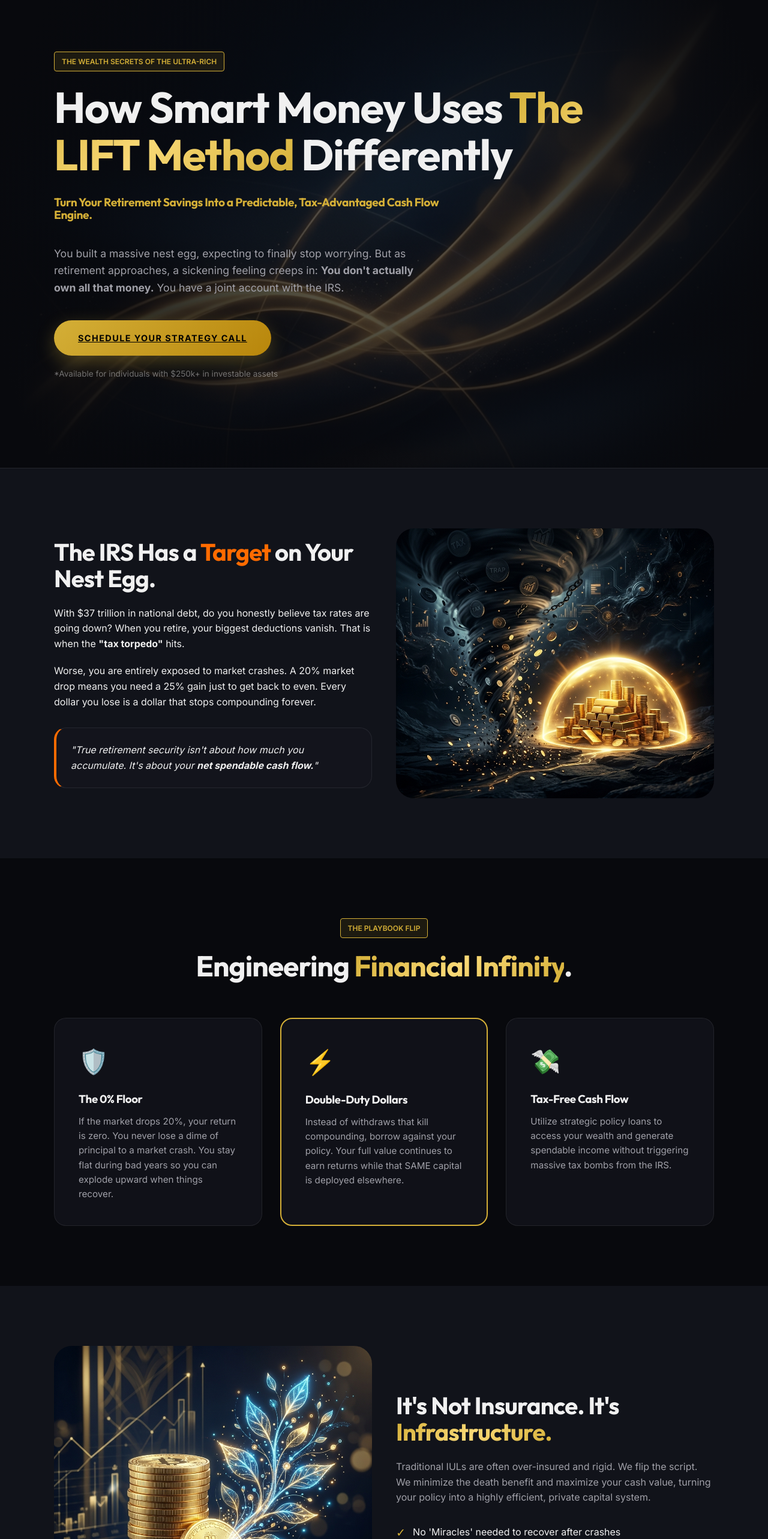
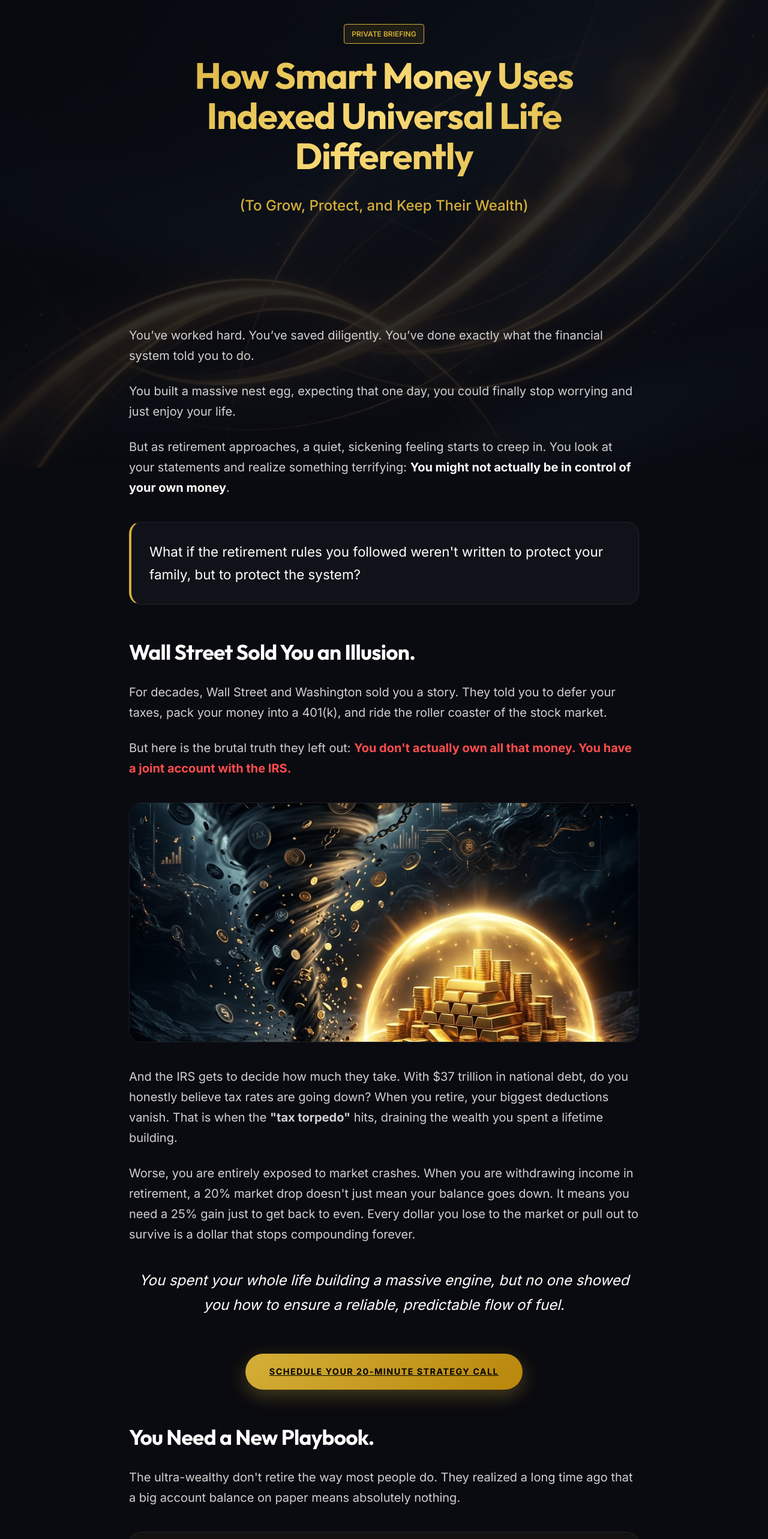
Before and after one commit to bxeinc-900/lift-sales-page-test-1, a Next.js app: page / in a window 1280 px wide. Shown: the part 20-2586 px from the top of the page at 60% size. Built offline with nearby package versions, Linux system fonts and the light colour scheme.

Commit message:
Rewrite: Long Copy Sales Letter style for LIFT Method

```diff
--- a/app/page.tsx
+++ b/app/page.tsx
@@ -4,186 +4,164 @@ import Image from "next/image";
 
 export default function Home() {
   return (
-    <main>
-      {/* --- HERO SECTION --- */}
-      <section className="hero" style={{
-        position: 'relative',
-        minHeight: '100vh',
-        display: 'flex',
-        alignItems: 'center',
-        paddingTop: '60px',
-        overflow: 'hidden'
-      }}>
-        {/* Hero Background Image Overlay */}
-        <div style={{
-          position: 'absolute',
-          top: 0,
-          left: 0,
-          width: '100%',
-          height: '100%',
-          zIndex: -1,
-        }}>
-          <Image
-            src="/images/hero.png"
-            alt="Wealth growth"
-            fill
-            style={{ objectFit: 'cover', opacity: 0.4 }}
-            priority
-          />
-          <div style={{
-            position: 'absolute',
-            top: 0,
-            left: 0,
-            width: '100%',
-            height: '100%',
-            background: 'radial-gradient(circle at center, transparent 0%, var(--bg-primary) 90%)'
-          }}></div>
-        </div>
+    <main style={{ backgroundColor: '#0a0b10', color: '#f0f0f0', minHeight: '100vh', paddingBottom: '100px' }}>
+      {/* Background Hero Overlay */}
+      <div style={{ position: 'fixed', top: 0, left: 0, width: '100vw', height: '100vh', zIndex: 0, opacity: 0.15, pointerEvents: 'none' }}>
+        <Image src="/images/hero.png" alt="background" fill style={{ objectFit: 'cover' }} />
+      </div>
 
-        <div className="container" style={{ position: 'relative', zIndex: 1 }}>
-          <div className="badge reveal">THE WEALTH SECRETS OF THE ULTRA-RICH</div>
-          <h1 className="reveal reveal-delay-1" style={{ fontSize: 'clamp(2.5rem, 6vw, 4.5rem)', marginBottom: '30px', maxWidth: '900px' }}>
-            How Smart Money Uses <span className="gold-gradient">The LIFT Method</span> Differently
+      <div className="container" style={{ position: 'relative', zIndex: 1, maxWidth: '850px', transform: 'translateY(60px)' }}>
+
+        {/* --- 1. HEADLINE --- */}
+        <header style={{ textAlign: 'center', marginBottom: '80px' }}>
+          <div className="badge">PRIVATE BRIEFING</div>
+          <h1 style={{ fontSize: 'clamp(2.5rem, 5vw, 3.8rem)', lineHeight: 1.1, marginBottom: '30px' }} className="gold-gradient">
+            How Smart Money Uses Indexed Universal Life Differently
           </h1>
-          <p className="font-heading reveal reveal-delay-2" style={{ color: 'var(--accent-gold)', fontSize: '1.2rem', marginBottom: '40px', maxWidth: '700px' }}>
-            Turn Your Retirement Savings Into a Predictable, Tax-Advantaged Cash Flow Engine.
+          <p style={{ fontSize: '1.5rem', color: 'var(--accent-gold)', fontWeight: 500 }}>
+            (To Grow, Protect, and Keep Their Wealth)
           </p>
-          <p className="reveal reveal-delay-3" style={{ maxWidth: '600px', fontSize: '1.1rem', color: 'var(--text-secondary)', marginBottom: '40px' }}>
-            You built a massive nest egg, expecting to finally stop worrying. But as retirement approaches, a sickening feeling creeps in: <strong>You don't actually own all that money.</strong> You have a joint account with the IRS.
-          </p>
-          <div className="reveal reveal-delay-3">
-            <a href="#schedule" className="btn-primary">Schedule Your Strategy Call</a>
-            <p style={{ marginTop: '20px', fontSize: '0.85rem', color: 'rgba(255,255,255,0.4)' }}>
-              *Available for individuals with $250k+ in investable assets
+        </header>
+
+        {/* --- 2. OPENING HOOK --- */}
+        <section className="letter-body" style={{ fontSize: '1.25rem', lineHeight: 1.7, color: '#d0d0d0' }}>
+          <p style={{ marginBottom: '25px' }}>You’ve worked hard. You’ve saved diligently. You’ve done exactly what the financial system told you to do.</p>
+          <p style={{ marginBottom: '25px' }}>You built a massive nest egg, expecting that one day, you could finally stop worrying and just enjoy your life.</p>
+          <p style={{ marginBottom: '40px' }}>But as retirement approaches, a quiet, sickening feeling starts to creep in. You look at your statements and realize something terrifying: <strong style={{ color: '#fff' }}>You might not actually be in control of your own money</strong>.</p>
+
+          <div className="glass" style={{ padding: '30px', margin: '40px 0', borderLeft: '4px solid var(--accent-gold)' }}>
+            <p style={{ margin: 0, color: '#fff', fontSize: '1.4rem' }}>
+              What if the retirement rules you followed weren't written to protect your family, but to protect the system?
             </p>
           </div>
-        </div>
-      </section>
 
-      {/* --- THE TAX TORPEDO SECTION --- */}
-      <section className="problem" style={{ background: 'var(--bg-secondary)', borderTop: '1px solid var(--glass-border)' }}>
-        <div className="container">
-          <div className="grid-2">
-            <div className="reveal">
-              <h2 style={{ fontSize: '2.5rem', marginBottom: '24px' }}>The IRS Has a <span style={{ color: 'var(--accent-orange)' }}>Target</span> on Your Nest Egg.</h2>
-              <div style={{ marginBottom: '30px' }}>
-                <p style={{ marginBottom: '20px' }}>With $37 trillion in national debt, do you honestly believe tax rates are going down? When you retire, your biggest deductions vanish. That is when the <strong>&quot;tax torpedo&quot;</strong> hits.</p>
-                <p>Worse, you are entirely exposed to market crashes. A 20% market drop means you need a 25% gain just to get back to even. Every dollar you lose is a dollar that stops compounding forever.</p>
-              </div>
-              <div className="glass" style={{ padding: '24px', borderLeft: '4px solid var(--accent-orange)' }}>
-                <p style={{ fontStyle: 'italic', color: 'var(--text-primary)' }}>
-                  &quot;True retirement security isn&apos;t about how much you accumulate. It&apos;s about your <strong>net spendable cash flow.</strong>&quot;
-                </p>
-              </div>
+          {/* --- 3. PROBLEM AGITATION --- */}
+          <h2 style={{ color: '#fff', fontSize: '2.2rem', marginTop: '60px', marginBottom: '30px' }}>Wall Street Sold You an Illusion.</h2>
+          <p style={{ marginBottom: '25px' }}>For decades, Wall Street and Washington sold you a story. They told you to defer your taxes, pack your money into a 401(k), and ride the roller coaster of the stock market.</p>
+          <p style={{ marginBottom: '25px' }}>But here is the brutal truth they left out: <strong style={{ color: '#ff4d4d' }}>You don&apos;t actually own all that money. You have a joint account with the IRS.</strong></p>
+
+          <div style={{ position: 'relative', height: '400px', margin: '40px 0', borderRadius: '20px', overflow: 'hidden', border: '1px solid var(--glass-border)' }}>
+            <Image src="/images/tax-trap.png" alt="Tax Trap" fill style={{ objectFit: 'cover' }} />
+          </div>
+
+          <p style={{ marginBottom: '25px' }}>And the IRS gets to decide how much they take. With $37 trillion in national debt, do you honestly believe tax rates are going down? When you retire, your biggest deductions vanish. That is when the <strong>&quot;tax torpedo&quot;</strong> hits, draining the wealth you spent a lifetime building.</p>
+          <p style={{ marginBottom: '40px' }}>Worse, you are entirely exposed to market crashes. When you are withdrawing income in retirement, a 20% market drop doesn&apos;t just mean your balance goes down. It means you need a 25% gain just to get back to even. Every dollar you lose to the market or pull out to survive is a dollar that stops compounding forever.</p>
+          <p style={{ marginBottom: '40px', textAlign: 'center', fontSize: '1.5rem', color: '#fff' }}>
+            <em>You spent your whole life building a massive engine, but no one showed you how to ensure a reliable, predictable flow of fuel.</em>
+          </p>
+
+          <div style={{ textAlign: 'center', margin: '60px 0' }}>
+            <a href="#schedule" className="btn-primary">Schedule Your 20-Minute Strategy Call</a>
+          </div>
+
+          {/* --- 4. THE AHA MOMENT --- */}
+          <h2 style={{ color: '#fff', fontSize: '2.2rem', marginTop: '60px', marginBottom: '30px' }}>You Need a New Playbook.</h2>
+          <p style={{ marginBottom: '25px' }}>The ultra-wealthy don&apos;t retire the way most people do. They realized a long time ago that a big account balance on paper means absolutely nothing.</p>
+          <div className="glass g-glow" style={{ padding: '40px', margin: '40px 0', textAlign: 'center', background: 'rgba(212, 175, 55, 0.05)' }}>
+            <h3 style={{ fontSize: '1.8rem', color: 'var(--accent-gold)' }}>True retirement security isn&apos;t about how much you accumulate. It&apos;s about your net spendable cash flow.</h3>
+          </div>
+          <p style={{ marginBottom: '25px' }}>The wealthy don&apos;t just leave their money sitting as a target for taxes and market crashes. They engineer their assets to produce predictable, tax-advantaged income, regardless of what the stock market is doing.</p>
+
+          {/* --- 5. INTRODUCE THE SOLUTION --- */}
+          <h2 style={{ color: '#fff', fontSize: '2.5rem', marginTop: '80px', marginBottom: '40px', textAlign: 'center' }}>Introducing <span className="gold-gradient">The LIFT Method</span></h2>
+          <p style={{ marginBottom: '25px' }}>LIFT stands for <strong style={{ color: '#fff' }}>Leverage, Indexed Growth, Flexible, Tax-Advantaged Strategy</strong>.</p>
+          <p style={{ marginBottom: '25px' }}>It uses specially designed Indexed Universal Life (IUL) not as a traditional insurance policy, but as the underlying infrastructure for your wealth.</p>
+          <p style={{ marginBottom: '40px' }}>Traditional IULs are often over-insured, under-funded, and rigid. We flip the script. We minimize the death benefit and maximize your cash value, turning your policy into a highly efficient, private capital system.</p>
+
+          {/* --- 6. BENEFITS STACK --- */}
+          <div className="glass" style={{ padding: '50px', margin: '60px 0' }}>
+            <h3 style={{ fontSize: '1.8rem', marginBottom: '30px', color: '#fff' }}>When you implement the LIFT Method, you completely change the math:</h3>
+            <ul style={{ listStyle: 'none', padding: 0 }}>
+              <li style={{ marginBottom: '35px', display: 'flex', gap: '20px' }}>
+                <span style={{ fontSize: '2rem' }}>🛡️</span>
+                <div>
+                  <strong style={{ display: 'block', color: 'var(--accent-gold)', fontSize: '1.3rem' }}>The 0% Floor</strong>
+                  Your cash value is linked to a market index, but not IN the market. If the market drops 20%, your return is simply zero. <strong style={{ color: '#fff' }}>You never lose a dime of principal to a crash.</strong>
+                </div>
+              </li>
+              <li style={{ marginBottom: '35px', display: 'flex', gap: '20px' }}>
+                <span style={{ fontSize: '2rem' }}>💎</span>
+                <div>
+                  <strong style={{ display: 'block', color: 'var(--accent-gold)', fontSize: '1.3rem' }}>No Miracles Needed</strong>
+                  Because you never lose ground during bad years, you don&apos;t need a miracle to recover. You just need one good year of gains to experience dramatic compounding.
+                </div>
+              </li>
+              <li style={{ marginBottom: '35px', display: 'flex', gap: '20px' }}>
+                <span style={{ fontSize: '2rem' }}>⚡</span>
+                <div>
+                  <strong style={{ display: 'block', color: 'var(--accent-gold)', fontSize: '1.3rem' }}>Double-Duty Dollars</strong>
+                  Instead of withdrawing money and interrupting your growth, you <em>borrow</em> against your policy. Your full cash value continues to earn returns, while you deploy that borrowed capital elsewhere.
+                </div>
+              </li>
+              <li style={{ marginBottom: '15px', display: 'flex', gap: '20px' }}>
+                <span style={{ fontSize: '2rem' }}>💸</span>
+                <div>
+                  <strong style={{ display: 'block', color: 'var(--accent-gold)', fontSize: '1.3rem' }}>Tax-Advantaged Cash Flow</strong>
+                  By utilizing policy loans, you can access your capital and generate spendable income without triggering massive tax bombs.
+                </div>
+              </li>
+            </ul>
+          </div>
+
+          <div style={{ position: 'relative', height: '400px', margin: '40px 0', borderRadius: '20px', overflow: 'hidden', border: '1px solid var(--glass-border)' }}>
+            <Image src="/images/double-duty.png" alt="Double Duty Dollars" fill style={{ objectFit: 'cover' }} />
+          </div>
+
+          {/* --- 7. PROOF & CREDIBILITY --- */}
+          <h2 style={{ color: '#fff', fontSize: '2.2rem', marginTop: '80px', marginBottom: '30px' }}>Proven, Stress-Tested Framework.</h2>
+          <p style={{ marginBottom: '25px' }}>This isn&apos;t theoretical. Our strategies are built on custom-designed Monte Carlo analysis, utilizing 30 years of real historical market data.</p>
+          <p style={{ marginBottom: '40px' }}>Over the last 25 years, our firm has successfully guided over 200 clients, with the average client effectively doubling their net spendable retirement income.</p>
+
+          {/* --- 8. OBJECTION HANDLING --- */}
+          <div style={{ background: 'rgba(255,255,255,0.03)', padding: '40px', borderRadius: '15px', margin: '60px 0' }}>
+            <p style={{ marginBottom: '20px' }}><em>You might be thinking: &quot;Isn&apos;t IUL just expensive life insurance?&quot;</em></p>
+            <p style={{ marginBottom: '40px', borderLeft: '3px solid #555', paddingLeft: '20px' }}>If it&apos;s designed the traditional way? Yes. Most policies are built to maximize the death benefit. The LIFT method engineers the policy strictly for efficient cash accumulation and flexibility.</p>
+
+            <p style={{ marginBottom: '20px' }}><em>&quot;What if the market stays flat for years?&quot;</em></p>
+            <p style={{ margin: 0, borderLeft: '3px solid #555', paddingLeft: '20px' }}>That is exactly why the 0% floor is so powerful. In a traditional portfolio, a flat market destroys your retirement because you are withdrawing funds while the account stagnates. With LIFT, you preserve your capital so it explodes upward the moment the market recovers.</p>
+          </div>
+
+          {/* --- 9. THE OFFER & VALUE STACK --- */}
+          <section id="schedule" className="glass" style={{ padding: '60px', margin: '100px 0', textAlign: 'center', background: 'linear-gradient(rgba(212, 175, 55, 0.05), transparent)' }}>
+            <h2 style={{ fontSize: '2.5rem', color: '#fff', marginBottom: '30px' }}>Get Your Personalized LIFT Roadmap.</h2>
+            <p style={{ marginBottom: '40px' }}>When you schedule a call with us today, you aren&apos;t getting a sales pitch. You are getting a personalized roadmap:</p>
+
+            <div className="grid-2" style={{ textAlign: 'left', marginBottom: '40px' }}>
+               <div className="glass" style={{ padding: '20px' }}>
+                  <p><strong>✓ 20-Minute Strategy Call</strong>: No pressure evaluation.</p>
+               </div>
+               <div className="glass" style={{ padding: '20px' }}>
+                  <p><strong>✓ Custom Monte Carlo Analysis</strong>: Stress-test against 30 years of data.</p>
+               </div>
+               <div className="glass" style={{ padding: '20px' }}>
+                  <p><strong>✓ Side-by-Side Comparison</strong>: Your current path vs. The LIFT Path.</p>
+               </div>
             </div>
-            <div className="reveal" style={{ position: 'relative', height: '450px', borderRadius: '30px', overflow: 'hidden' }}>
-              <Image
-                src="/images/tax-trap.png"
-                alt="Tax Trap visualization"
-                fill
-                style={{ objectFit: 'cover' }}
-              />
+
+            {/* --- 10. URGENCY --- */}
+            <div style={{ color: '#ffb300', fontSize: '1.1rem', marginBottom: '40px', fontStyle: 'italic' }}>
+              ⚠️ Time is not on your side. The 2017 tax cuts expire in 2026. You cannot afford to wait until the tax torpedo hits.
             </div>
-          </div>
-        </div>
-      </section>
 
-      {/* --- THE LIFT METHOD SECTION --- */}
-      <section id="solution">
-        <div className="container" style={{ textAlign: 'center' }}>
-          <div className="badge reveal">THE PLAYBOOK FLIP</div>
-          <h2 className="reveal reveal-delay-1" style={{ fontSize: '3rem', marginBottom: '60px' }}>Engineering <span className="gold-gradient">Financial Infinity</span>.</h2>
-
-          <div className="grid-3">
-            <div className="glass reveal reveal-delay-1" style={{ padding: '40px', textAlign: 'left' }}>
-              <div style={{ fontSize: '2.5rem', marginBottom: '20px' }}>🛡️</div>
-              <h3 style={{ marginBottom: '15px' }}>The 0% Floor</h3>
-              <p style={{ color: 'var(--text-secondary)', fontSize: '0.95rem' }}>If the market drops 20%, your return is zero. You never lose a dime of principal to a market crash. You stay flat during bad years so you can explode upward when things recover.</p>
-            </div>
-            <div className="glass reveal reveal-delay-2" style={{ padding: '40px', textAlign: 'left', border: '2px solid var(--accent-gold)' }}>
-              <div style={{ fontSize: '2.5rem', marginBottom: '20px' }}>⚡</div>
-              <h3 style={{ marginBottom: '15px' }}>Double-Duty Dollars</h3>
-              <p style={{ color: 'var(--text-secondary)', fontSize: '0.95rem' }}>Instead of withdraws that kill compounding, borrow against your policy. Your full value continues to earn returns while that SAME capital is deployed elsewhere.</p>
-            </div>
-            <div className="glass reveal reveal-delay-3" style={{ padding: '40px', textAlign: 'left' }}>
-              <div style={{ fontSize: '2.5rem', marginBottom: '20px' }}>💸</div>
-              <h3 style={{ marginBottom: '15px' }}>Tax-Free Cash Flow</h3>
-              <p style={{ color: 'var(--text-secondary)', fontSize: '0.95rem' }}>Utilize strategic policy loans to access your wealth and generate spendable income without triggering massive tax bombs from the IRS.</p>
-            </div>
-          </div>
-        </div>
-      </section>
-
-      {/* --- INFOGRAPHIC PREVIEW SECTION --- */}
-      <section style={{ background: 'var(--bg-secondary)' }}>
-        <div className="container">
-          <div className="grid-2">
-            <div className="reveal" style={{ borderRadius: '30px', overflow: 'hidden', height: '500px', position: 'relative' }}>
-               <Image
-                src="/images/double-duty.png"
-                alt="Double duty dollars"
-                fill
-                style={{ objectFit: 'cover' }}
-              />
-            </div>
-            <div className="reveal">
-              <h2 style={{ fontSize: '2.5rem', marginBottom: '24px' }}>It&apos;s Not Insurance. It&apos;s <span className="gold-gradient">Infrastructure.</span></h2>
-              <p style={{ marginBottom: '30px', color: 'var(--text-secondary)' }}>Traditional IULs are often over-insured and rigid. We flip the script. We minimize the death benefit and maximize your cash value, turning your policy into a highly efficient, private capital system.</p>
-              <ul style={{ listStyle: 'none', padding: 0 }}>
-                {[
-                  "No 'Miracles' needed to recover after crashes",
-                  "Monte Carlo analysis using 30 years of market data",
-                  "Guaranteed net-positive spendable income math",
-                ].map((item, i) => (
-                  <li key={i} style={{ display: 'flex', alignItems: 'center', marginBottom: '12px' }}>
-                    <span style={{ color: 'var(--accent-gold)', marginRight: '12px', fontSize: '1.2rem' }}>✓</span> {item}
-                  </li>
-                ))}
-              </ul>
-            </div>
-          </div>
-        </div>
-      </section>
-
-      {/* --- FORM SECTION --- */}
-      <section id="schedule" style={{ paddingBottom: '140px' }}>
-        <div className="container">
-          <div className="glass reveal" style={{ maxWidth: '800px', margin: '0 auto', padding: '60px', textAlign: 'center', background: 'linear-gradient(rgba(20,22,30,0.8), rgba(10,11,16,0.9))' }}>
-            <h2 style={{ fontSize: '2.5rem', marginBottom: '20px' }}>Stop Playing <span style={{ color: '#ff4d4d' }}>Defense</span> With Your Money.</h2>
-            <p style={{ color: 'var(--text-secondary)', marginBottom: '40px' }}>
-              Schedule a 20-minute no-pressure roadmap call. We will line-by-line evaluate your current path vs what is possible with the LIFT method.
-            </p>
-
+            {/* --- 11. FORM/CTA --- */}
             <form style={{ display: 'grid', gap: '15px', maxWidth: '500px', margin: '0 auto' }} onSubmit={(e) => e.preventDefault()}>
-              <input
-                type="text"
-                placeholder="Full Name"
-                style={{ padding: '15px 20px', borderRadius: '8px', background: 'rgba(255,255,255,0.05)', border: '1px solid var(--glass-border)', color: '#fff', fontSize: '1rem' }}
-              />
-              <input
-                type="email"
-                placeholder="Work Email Address"
-                style={{ padding: '15px 20px', borderRadius: '8px', background: 'rgba(255,255,255,0.05)', border: '1px solid var(--glass-border)', color: '#fff', fontSize: '1rem' }}
-              />
-              <button className="btn-primary" style={{ width: '100%', marginTop: '10px' }}>Schedule My Roadmap Call</button>
+              <input type="text" placeholder="Full Name" style={{ padding: '15px', borderRadius: '8px', background: 'rgba(255,255,255,0.05)', border: '1px solid var(--glass-border)', color: '#fff' }} />
+              <input type="email" placeholder="Work Email" style={{ padding: '15px', borderRadius: '8px', background: 'rgba(255,255,255,0.05)', border: '1px solid var(--glass-border)', color: '#fff' }} />
+              <button className="btn-primary" style={{ width: '100%' }}>Schedule My Strategy Call Today</button>
             </form>
 
-            <div style={{ marginTop: '30px', fontSize: '0.85rem', color: 'var(--text-secondary)' }}>
-               🕒 Next available slots: Today & Tomorrow
-            </div>
-          </div>
-        </div>
-      </section>
+            <p style={{ marginTop: '40px', fontSize: '2rem', color: '#fff', fontFamily: 'cursive' }}>
+               The great deception ends the moment you take action.
+            </p>
+          </section>
 
-      {/* --- FOOTER --- */}
-      <footer style={{ padding: '40px 0', borderTop: '1px solid var(--glass-border)', textAlign: 'center', opacity: 0.6, fontSize: '0.8rem' }}>
-        <div className="container">
-          <p style={{ marginBottom: '15px' }}>© 2026 THE LIFT METHOD. All Rights Reserved.</p>
-          <p style={{ maxWidth: '800px', margin: '0 auto' }}>
-            Disclaimer: The LIFT Method involves the use of Indexed Universal Life insurance. Past performance is not indicative of future results. No financial advice is given on this page; please consult with a qualified professional before making financial decisions.
-          </p>
-        </div>
-      </footer>
+        </section>
+
+        <footer style={{ textAlign: 'center', opacity: 0.5, fontSize: '0.8rem', paddingTop: '100px' }}>
+          <p>© 2026 THE LIFT METHOD. PRIVATE ASSET MANAGEMENT STRATEGIES.</p>
+          <p style={{ marginTop: '10px' }}>Disclaimer: Indexed Universal Life is a financial product with specific rules and costs. Results may vary.</p>
+        </footer>
+      </div>
     </main>
   );
 }
```
